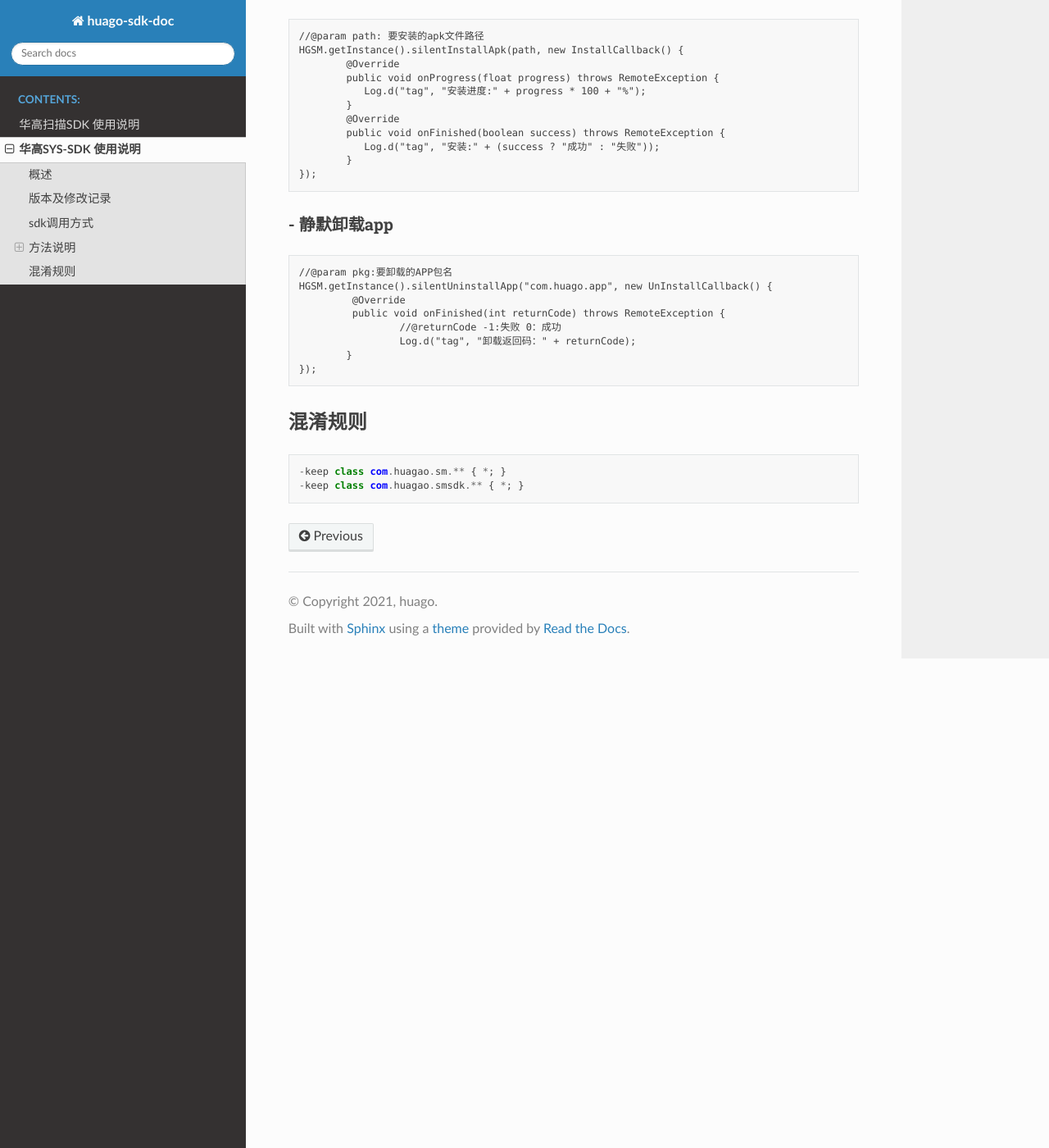
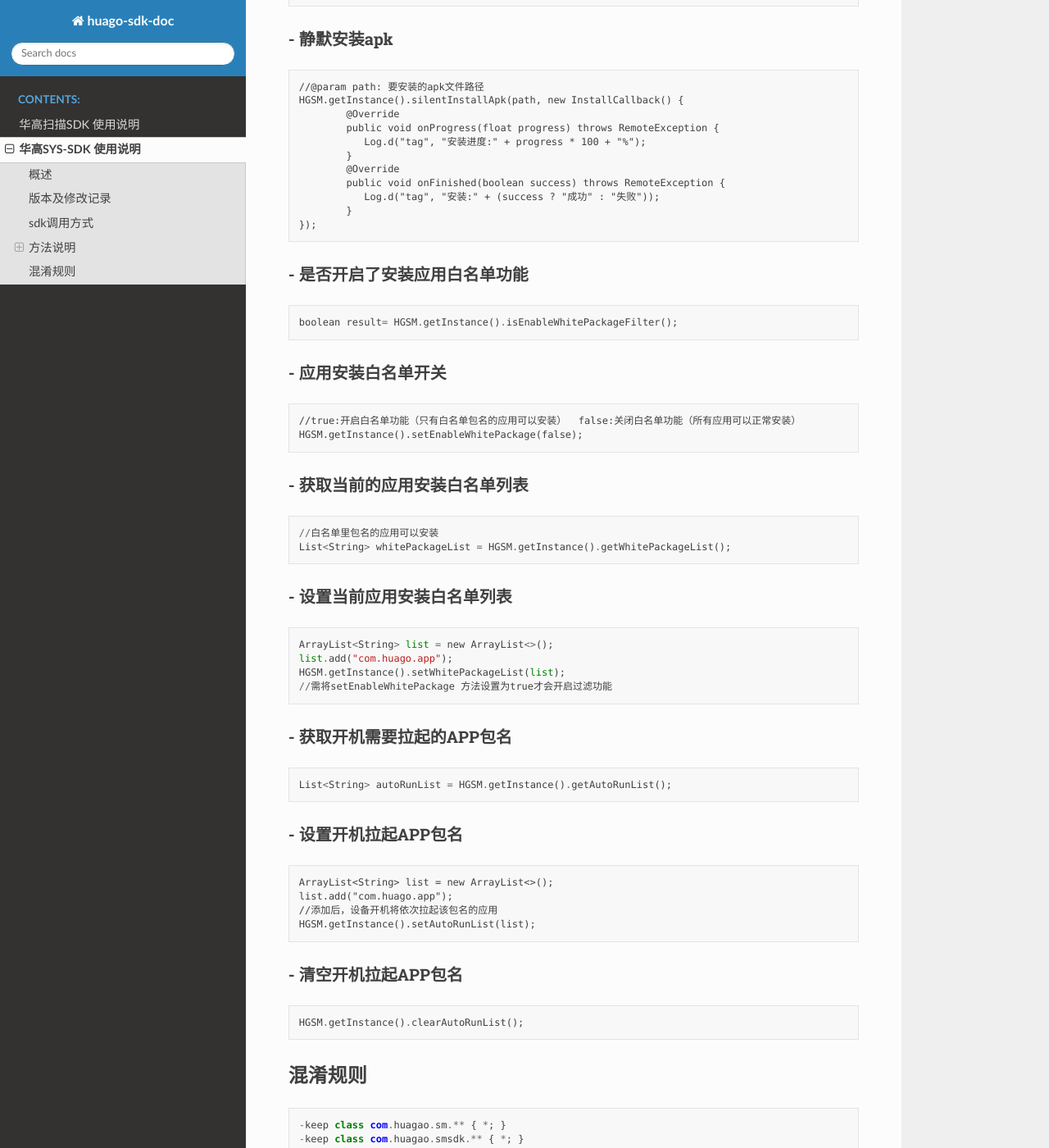
Before and after one commit to xjiangyan/huago-sdk, a Sphinx documentation site: the page built from source/smsdk.rst, in a window 1280 px wide and 1400 px high, scrolled down 5683 px. Shown: the whole window at 82% size. Built offline with Sphinx 7.4.7 and the Read the Docs theme 2.0.0, drawn with Linux system fonts in a browser that asks for light colours; some of the changed text lies outside the part shown.

Commit message:
feat(*):添加开机拉起APP  应用安装白名单

```diff
--- a/source/smsdk.rst
+++ b/source/smsdk.rst
@@ -37,7 +37,6 @@ String getAPIVersion()  																获取api版本信息
 String getAndroidDisplay() 																获取系统安装（升级）时间
 void hideNavBar(boolean hide) 															设置是否隐藏底部导航栏
 void setStatusBarDragable(boolean  drag)  												设置是否可以下拉出顶部状态栏
-void setAppAutoRun(String pkg) 															设置开机需要拉起的app
 void setDefaultLauncher(String pkg) 													设置默认的launcher
 List<RemovableStorageInfo> getRemovableExternalStorageList() 							获取外部可移动存储列表（U盘等）
 boolean unMountExternalStorage(String id)												根据提供的外部存储id来弹出设备
@@ -60,6 +59,13 @@ boolean execSuCmd(String command)														以root权限执行shell命令
 void silentInstallApk(String apkPath, InstallCallback callback)							静默安装apk
 void silentUninstallApp(String pkg, UnInstallCallback callback)							静默卸载APP
 void otaUpdate(String otaFilePath)														ota系统升级
+boolean isEnableWhitePackageFilter()													是否开启了安装应用白名单功能
+void setEnableWhitePackage(boolean isFilter)											应用安装白名单开关
+List getWhitePackageList()																获取应用安装白名单列表
+void setWhitePackageList(List packages)													设置应用安装白名单
+List getAutoRunList()																	获取当前开机要拉起的APP包名
+void setAutoRunList(List packages)														设置开机需要拉起的APP包名
+void clearAutoRunList()																	清空开机需要拉起的APP包名
 =============================================================================			==============================================================================================================================================================
 
 
@@ -125,15 +131,6 @@ void otaUpdate(String otaFilePath)														ota系统升级
 
 	//true:允许下拉显示状态栏 false:禁止下拉显示状态栏
 	HGSM.getInstance().setStatusBarDragable(true);
-
-----------------------------------
-- **设置开机需要拉起的app**
-----------------------------------
-
-::
-
-	//@param pkg  需要开机启动的apk包名
-	HGSM.getInstance().setAppAutoRun("com.huago.app");
 
 ----------------------------------
 - **设置默认的launcher**
@@ -348,19 +345,69 @@ void otaUpdate(String otaFilePath)														ota系统升级
 	});
 
 -------------------------------------
-- **静默卸载app**
+- **是否开启了安装应用白名单功能**
 -------------------------------------
 
 ::
 
-	//@param pkg:要卸载的APP包名
-	HGSM.getInstance().silentUninstallApp("com.huago.app", new UnInstallCallback() {
-		 @Override
-		 public void onFinished(int returnCode) throws RemoteException {
-			 //@returnCode -1:失败 0：成功
-			 Log.d("tag", "卸载返回码：" + returnCode);
-		}
-	});
+	boolean result= HGSM.getInstance().isEnableWhitePackageFilter();
+
+-------------------------------------
+- **应用安装白名单开关**
+-------------------------------------
+
+::
+
+	//true:开启白名单功能（只有白名单包名的应用可以安装）  false:关闭白名单功能（所有应用可以正常安装）
+	HGSM.getInstance().setEnableWhitePackage(false);
+
+-------------------------------------
+- **获取当前的应用安装白名单列表**
+-------------------------------------
+
+::
+
+	//白名单里包名的应用可以安装
+	List<String> whitePackageList = HGSM.getInstance().getWhitePackageList();
+
+-------------------------------------
+- **设置当前应用安装白名单列表**
+-------------------------------------
+
+::
+
+	ArrayList<String> list = new ArrayList<>();
+	list.add("com.huago.app");
+	HGSM.getInstance().setWhitePackageList(list);
+	//需将setEnableWhitePackage 方法设置为true才会开启过滤功能
+
+-------------------------------------
+- **获取开机需要拉起的APP包名**
+-------------------------------------
+
+::
+
+	List<String> autoRunList = HGSM.getInstance().getAutoRunList();
+
+-------------------------------------
+- **设置开机拉起APP包名**
+-------------------------------------
+
+::
+
+	ArrayList<String> list = new ArrayList<>();
+	list.add("com.huago.app");
+	//添加后，设备开机将依次拉起该包名的应用
+	HGSM.getInstance().setAutoRunList(list);
+
+-------------------------------------
+- **清空开机拉起APP包名**
+-------------------------------------
+
+::
+
+	HGSM.getInstance().clearAutoRunList();
+
 
 ===============
 混淆规则
```
